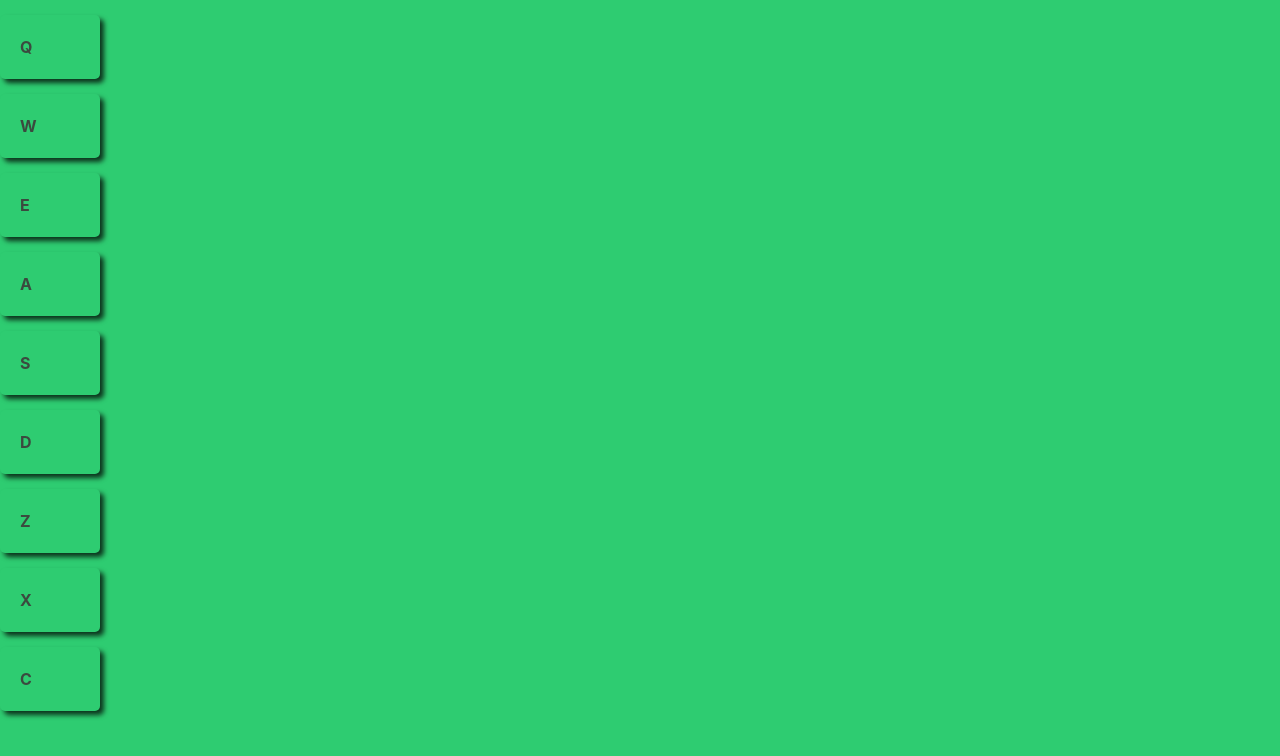
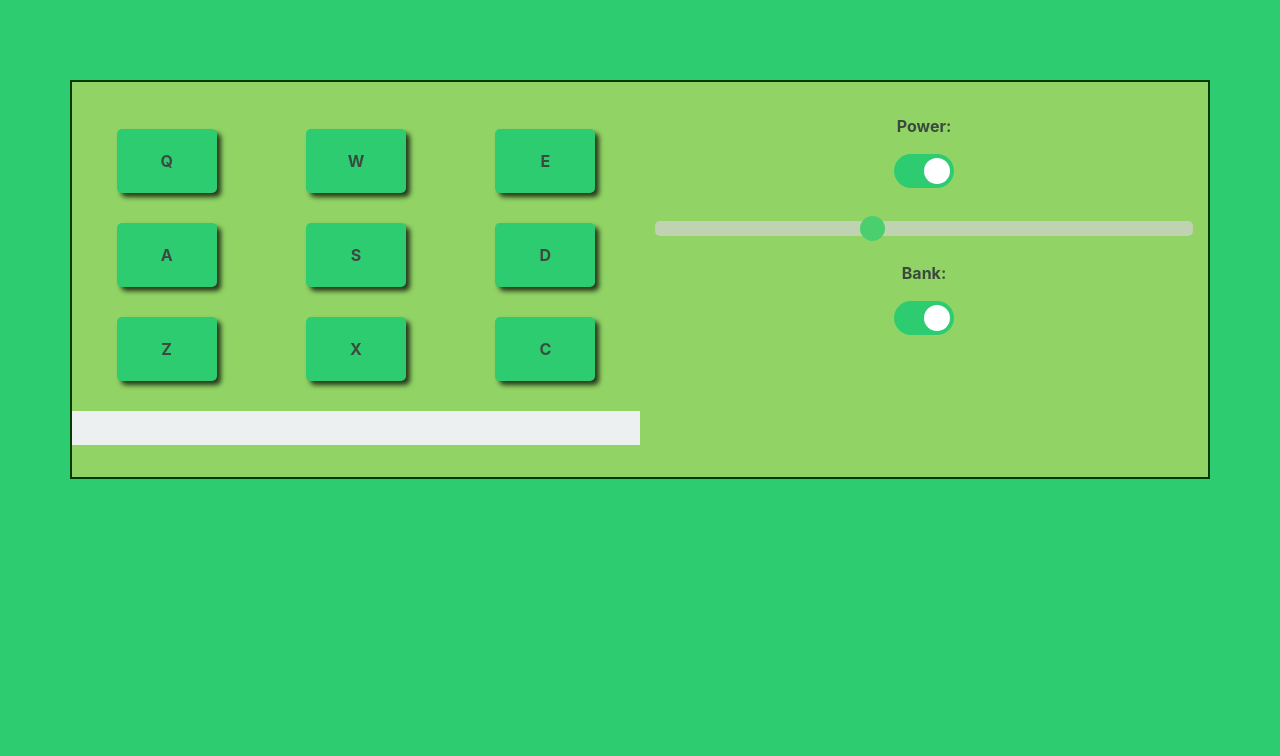
Before and after one commit to budnickip/drummachine, a React (Create React App) app: page / in a window 1280 px wide. Shown: the top 756 px of the page. Built offline with nearby package versions, Linux system fonts and the light colour scheme.

Commit message:
powrót do poprzedniej wersji.

```diff
--- a/package.json
+++ b/package.json
@@ -1,6 +1,6 @@
 {
   "name": "drummachine",
-  "version": "0.1.0",
+  "version": "1.2.1",
   "homepage": "https://budnickip.github.io/drummachine/",
   "private": true,
   "dependencies": {
--- a/public/index.html
+++ b/public/index.html
@@ -27,7 +27,6 @@
     <title>React App</title>
   </head>
   <body>
-    <script src="https://cdn.freecodecamp.org/testable-projects-fcc/v1/bundle.js"></script>
     <noscript>You need to enable JavaScript to run this app.</noscript>
     <div id="root"></div>
     <!--
--- a/src/App.js
+++ b/src/App.js
@@ -1,123 +1,7 @@
 import React, { Component } from 'react';
 import './App.scss';
  import Board from './components/Board/Board'
-import Button from './components/Button/Button'
 
-
-const soundButtons1 = [
-  {
-    key: 'Q',
-    keycode: 81,
-    id: 'Heater-1',
-    url: 'https://s3.amazonaws.com/freecodecamp/drums/Heater-1.mp3',
-  },
-  {
-    key: 'W',
-    keycode: 87,
-    id: 'Heater-2',
-    url: 'https://s3.amazonaws.com/freecodecamp/drums/Heater-2.mp3',
-  },
-  {
-    key: 'E',
-    keycode: 69,
-    id: 'Heater-3',
-    url: 'https://s3.amazonaws.com/freecodecamp/drums/Heater-3.mp3',
-  },
-  {
-    key: 'A',
-    keycode: 65,
-    id: 'Heater-4',
-    url: 'https://s3.amazonaws.com/freecodecamp/drums/Heater-4_1.mp3',
-  },
-  {
-    key: 'S',
-    keycode: 83,
-    id: 'Clap',
-    url: 'https://s3.amazonaws.com/freecodecamp/drums/Heater-6.mp3',
-  },
-  {
-    key: 'D',
-    keycode: 68,
-    id: 'Open-HH',
-    url: 'https://s3.amazonaws.com/freecodecamp/drums/Dsc_Oh.mp3',
-  },
-  {
-    key: 'Z',
-    keycode: 90,
-    id: "Kick-n'-Hat",
-    url: 'https://s3.amazonaws.com/freecodecamp/drums/Kick_n_Hat.mp3',
-  },
-  {
-    key: 'X',
-    keycode: 88,
-    id: 'Kick',
-    url: 'https://s3.amazonaws.com/freecodecamp/drums/RP4_KICK_1.mp3'
-  },
-  {
-    key: 'C',
-    keycode: 67,
-    id: 'Closed-HH',
-    url: 'https://s3.amazonaws.com/freecodecamp/drums/Cev_H2.mp3'
-  },
-
-]
-
-const soundButtons2 = [
-  {
-    key: 'Q',
-    keycode: 81,
-    id: 'Chord-1',
-    url: 'https://s3.amazonaws.com/freecodecamp/drums/Chord_1.mp3'
-  },
-  {
-    key: 'W',
-    keycode: 87,
-    id: 'Chord-2',
-    url: 'https://s3.amazonaws.com/freecodecamp/drums/Chord_2.mp3'
-  },
-  {
-    key: 'E',
-    keycode: 69,
-    id: 'Chord-3',
-    url: 'https://s3.amazonaws.com/freecodecamp/drums/Chord_3.mp3'
-  },
-  {
-    key: 'A',
-    keycode: 65,
-    id: 'Shaker',
-    url: 'https://s3.amazonaws.com/freecodecamp/drums/Give_us_a_light.mp3'
-  },
-  {
-    key: 'S',
-    keycode: 83,
-    id: 'Open-HH',
-    url: 'https://s3.amazonaws.com/freecodecamp/drums/Dry_Ohh.mp3'
-  },
-  {
-    key: 'D',
-    keycode: 68,
-    id: 'Closed-HH',
-    url: 'https://s3.amazonaws.com/freecodecamp/drums/Bld_H1.mp3'
-  },
-  {
-    key: 'Z',
-    keycode: 90,
-    id: 'Punchy-Kick',
-    url: 'https://s3.amazonaws.com/freecodecamp/drums/punchy_kick_1.mp3'
-  },
-  {
-    key: 'X',
-    keycode: 88,
-    id: 'Side-Stick',
-    url: 'https://s3.amazonaws.com/freecodecamp/drums/side_stick_1.mp3'
-  },
-  {
-    key: 'C',
-    keycode: 67,
-    id: 'Snare',
-    url: 'https://s3.amazonaws.com/freecodecamp/drums/Brk_Snr.mp3'
-  },
-]
 
 class App extends Component {
   constructor(props){
@@ -127,8 +11,7 @@ class App extends Component {
       power: true,
       volume: 0.4,
       status: '',
-      isChecked: true,
-      button: ''
+      isChecked: true
     }
   }
 
@@ -156,42 +39,12 @@ class App extends Component {
       })
     }, 3000)
   }
-
-  playButton = (url, id) => {
-    var audio = new Audio(url);
-    if(this.props.power){
-     audio.volume = this.props.volume
-     this.setState({
-       button: id
-     })
-     setTimeout(() => {
-       this.setState({
-         button: ''
-       })
-     }, 1500)
-     audio.play();
-    }
-  }
-
-  playSound = (key, id) => {
-    const sound = document.getElementById(key);
-    sound.currentTime = 0;
-    sound.play();
-    this.setState({
-      button: id
-    })
-    /*
-    this.activatePad();
-    setTimeout(() => this.activatePad(), 100);
-    this.props.updateDisplay(this.props.clipId.replace(/-/g, ' ')); */
-  }
   //let status = "Volume: " + Math.floor(this.state.volume * 100)
   // ten status pod render był.
   render(){
 
     return (
-      <div id="drum-machine">
-    { /* <div id="drum-machine" className="container">
+      <div id="drum-machine" className="container">
         <div className="row machine">
           <div className="col-md-6">
             <Board isSoundButtons1 = {this.state.isSoundButtons1}  status = {this.state.status} power = {this.state.power} volume = {this.state.volume}/>
@@ -223,15 +76,7 @@ class App extends Component {
 
             </div>
         </div>
-    </div> */}
-
-
-      <div id="display">
-        {this.state.button}
       </div>
-
-      {soundButtons1.map(sound => <Button playSound={() => this.playSound(sound.key, sound.id)} onClick={() => this.playButton(sound.url, sound.id)} value = {sound.key} url ={sound.url} id= {sound.id}/>) }
-    </div>
     );
   }
 }
--- a/src/components/Board/Board.js
+++ b/src/components/Board/Board.js
@@ -144,18 +144,16 @@ class Board extends Component{
 
     render(){
         return(
-          <div>
-            {/*<div className="row text-center">
+            <div className="row text-center">
                { this.props.isSoundButtons1 ? soundButtons1.map(sound => <Button
-               onClick={() => this.playButton(sound.url, sound.id)} value = {sound.key} url ={sound.url}/>) : soundButtons2.map(sound => <Button
-               onClick={() => this.playButton(sound.url, sound.id)} value = {sound.key} url ={sound.url}/>) }
+               onClick={() => this.playButton(sound.url, sound.id)} value = {sound.key} />) : soundButtons2.map(sound => <Button
+               onClick={() => this.playButton(sound.url, sound.id)} value = {sound.key} />) }
 
               <div id="display" className="col-12 displayer">
                   {this.state.button ? this.state.button : this.props.status ? this.props.status : ""}
               </div>
 
-               </div>         */}
-          </div>
+            </div>
         )
     }
   }
--- a/src/components/Button/Button.js
+++ b/src/components/Button/Button.js
@@ -14,41 +14,16 @@ class Button extends Component {
       document.removeEventListener('keydown', this.logKey);
     }
 
-    /*logKey = (e) => {
+    logKey = (e) => {
       if(e.code == "Key" + this.props.value){
         this.props.onClick()
       }
     }
-*/
-    logKey = (e) => {
-      if(e.code == "Key" + this.props.value){
-        this.props.playSound()
-      }
-    }
-    playSound = () => {
-      const sound = document.getElementById(this.props.value);
-      sound.currentTime = 0;
-      sound.play();
-      this.setState({
-        button: "z"
-      })
-      /*
-      this.activatePad();
-      setTimeout(() => this.activatePad(), 100);
-      this.props.updateDisplay(this.props.clipId.replace(/-/g, ' ')); */
-    }
 
     render(){
       return(
-        <div className="drum-pad"
-          id={this.props.id}
-          onClick={this.props.playSound}>
-         {/* <button className="drum-pad" onClick={this.props.onClick}>{this.props.value}</button>*/}
-          <audio
-            className='clip'
-            id={this.props.value}
-            src={this.props.url}/>
-            {this.props.value}
+        <div className="col-4">
+          <button className="drum-pad" onClick={this.props.onClick}>{this.props.value}</button>
         </div>
       )
     }
```
